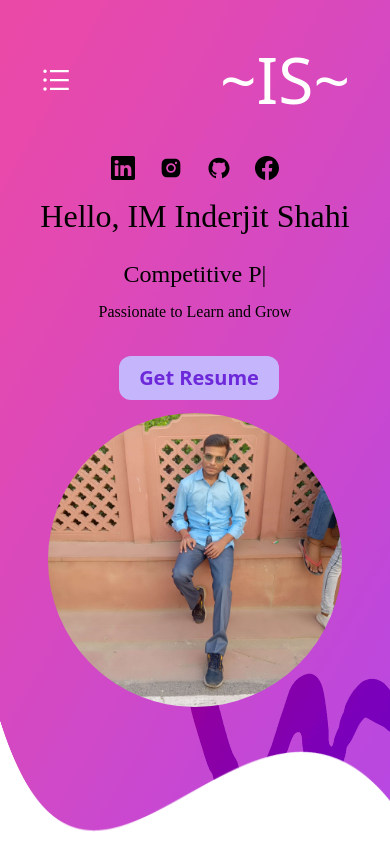
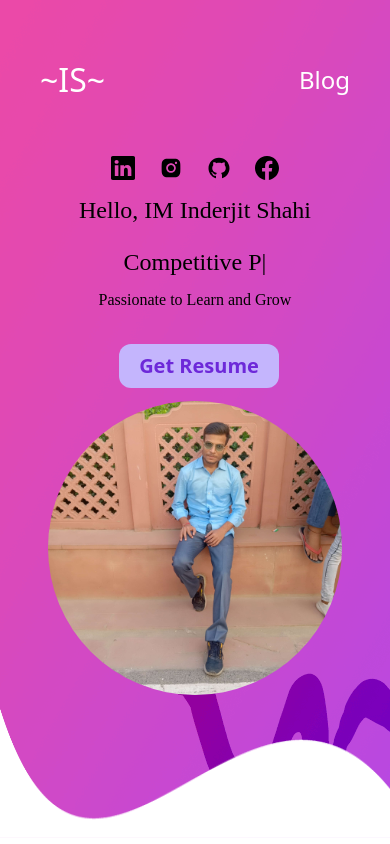
Before and after one commit to inderjitshahi/PortFolio, a Next.js app: page / in a window 390 px wide. Built offline with nearby package versions, Linux system fonts and the light colour scheme.

Commit message:
removed navbar on small screen

```diff
--- a/components/Home/Header/Header.js
+++ b/components/Home/Header/Header.js
@@ -1,8 +1,8 @@
 import React, { useState } from 'react';
 import Classes from './Header.module.css';
 import { AiOutlineUnorderedList as MenuIcon } from "react-icons/ai";
-import  link from 'next/link';
-import { Link  } from 'react-scroll/modules';
+import link from 'next/link';
+import { Link } from 'react-scroll/modules';
 
 const Header = (props) => {
     const [showHeaderOptions, setShowHeaderOptions] = useState(false);
@@ -15,17 +15,12 @@
     return (
         <div className={Classes['header-container']} onClick={showHeaderOptionsHandler}>
             <div className={Classes['header-parent']}>
-                <div className={Classes['header-hamburger']} onClick={showHeaderOptionsHandler}>
-                   { <MenuIcon className={Classes['header-options-bars']}/>}
-                </div>
                 <div className={Classes['header-logo']} >
                     <span>~IS~</span>
                 </div>
-                <div className={showHeaderOptions ? `${Classes['header-options']} ${Classes['show-hamburger-options']}` : `${Classes['header-options']}`} >
-                    <span className={Classes['header-option']}>
-                        <a href='https://is-blog.vercel.app/' rel='noreferrer' target="_blank"  className=" text-white hover:text-black text-2xl no-underline">Blog</a>
-                    </span>
-                </div>
+                <span >
+                    <a href='https://is-blog.vercel.app/' rel='noreferrer' target="_blank" className=" text-white hover:text-black text-2xl no-underline">Blog</a>
+                </span>
             </div>
         </ div>
     );
--- a/components/Home/Header/Header.module.css
+++ b/components/Home/Header/Header.module.css
@@ -59,7 +59,7 @@
         width: 80%;
     }
 }
-@media only screen and (max-width:970px){
+@media only screen and (max-width:500px){
     .header-hamburger{
         display: block;
     }
@@ -100,4 +100,8 @@
         left:0;
         opacity: 1;
     }
+
+    .header-logo{
+        font-size: 2rem;
+    }
 }
--- a/components/Home/Profile/Profile.module.css
+++ b/components/Home/Profile/Profile.module.css
@@ -130,9 +130,14 @@
         flex-direction: column-reverse;
         margin: 1rem 0 0 0;
     }
+
+    .profile-details-name{
+        font-size: 1.5rem;
+    }
 }
 
 @media screen and (max-width:430px) {
+
 
     .profile-options button {
         padding: .5rem;
@@ -152,6 +157,9 @@
     .profile-options {
         flex-direction: column;
         align-items: center;
+    }
+    .profile-details-role h1 {
+        font-size: .75rem;
     }
 }
 
```
